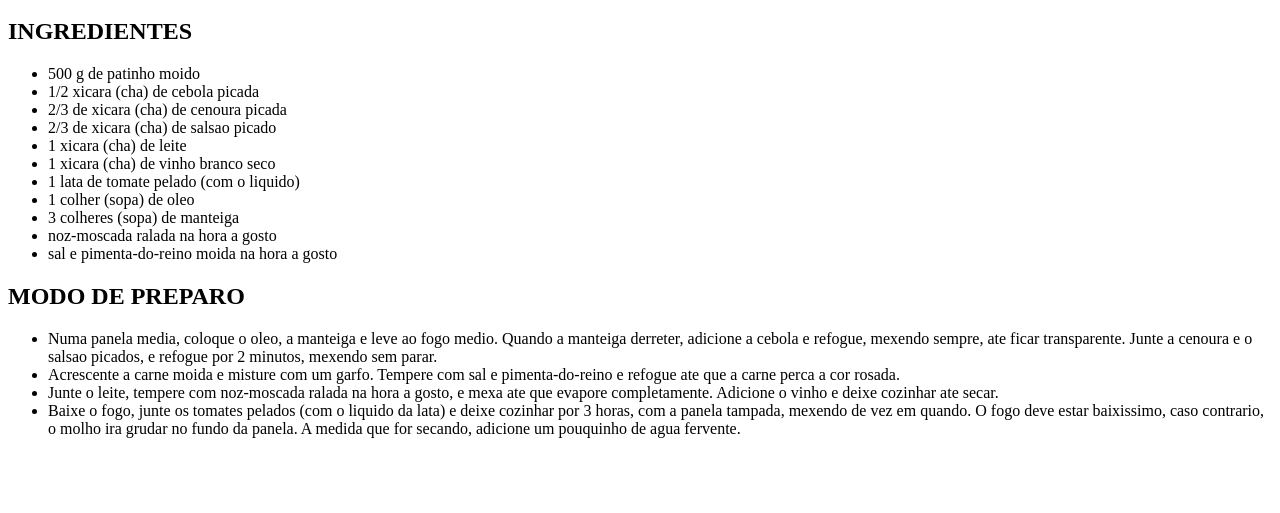
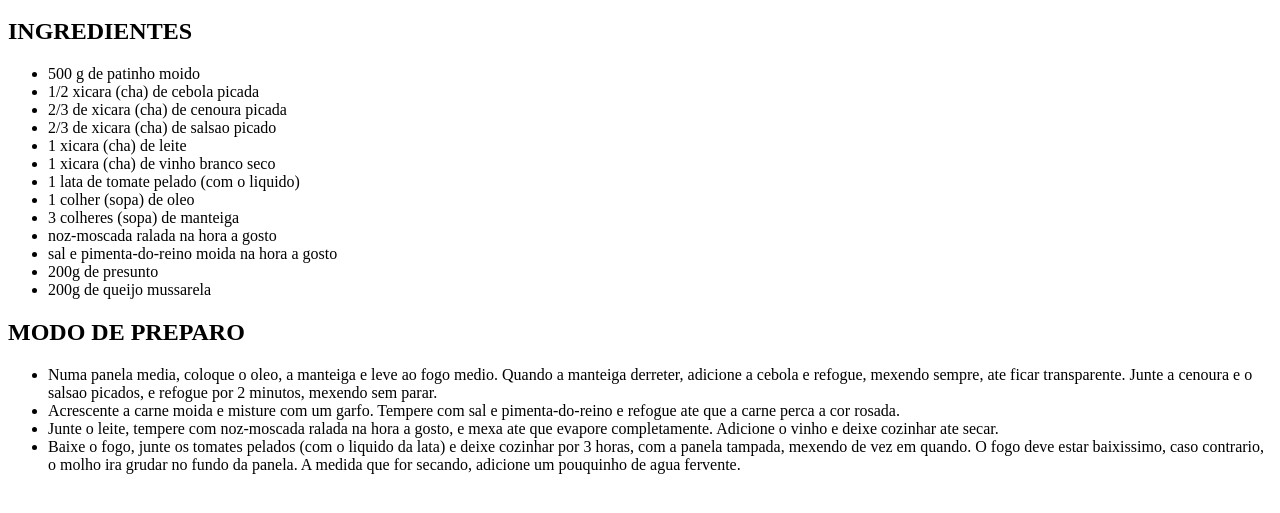
Before and after one commit to leonardobispocardso-crypto/exercicio-front, a plain HTML site: page classe 2/index.html in a window 1280 px wide. Shown: the part 119-632 px from the top of the page. Drawn offline with Linux system fonts and the light colour scheme.

Commit message:
adicionando mais 2 ingredientes

```diff
--- a/classe 2/index.html
+++ b/classe 2/index.html
@@ -20,6 +20,8 @@
         <li>3 colheres (sopa) de manteiga</li>
         <li>noz-moscada ralada na hora a gosto</li>
         <li>sal e pimenta-do-reino moida na hora a gosto</li>
+        <li>200g de presunto</li>
+        <li>200g de queijo mussarela</li>
     </ul>
     <h2>MODO DE PREPARO</h2>
     <ul>
```
